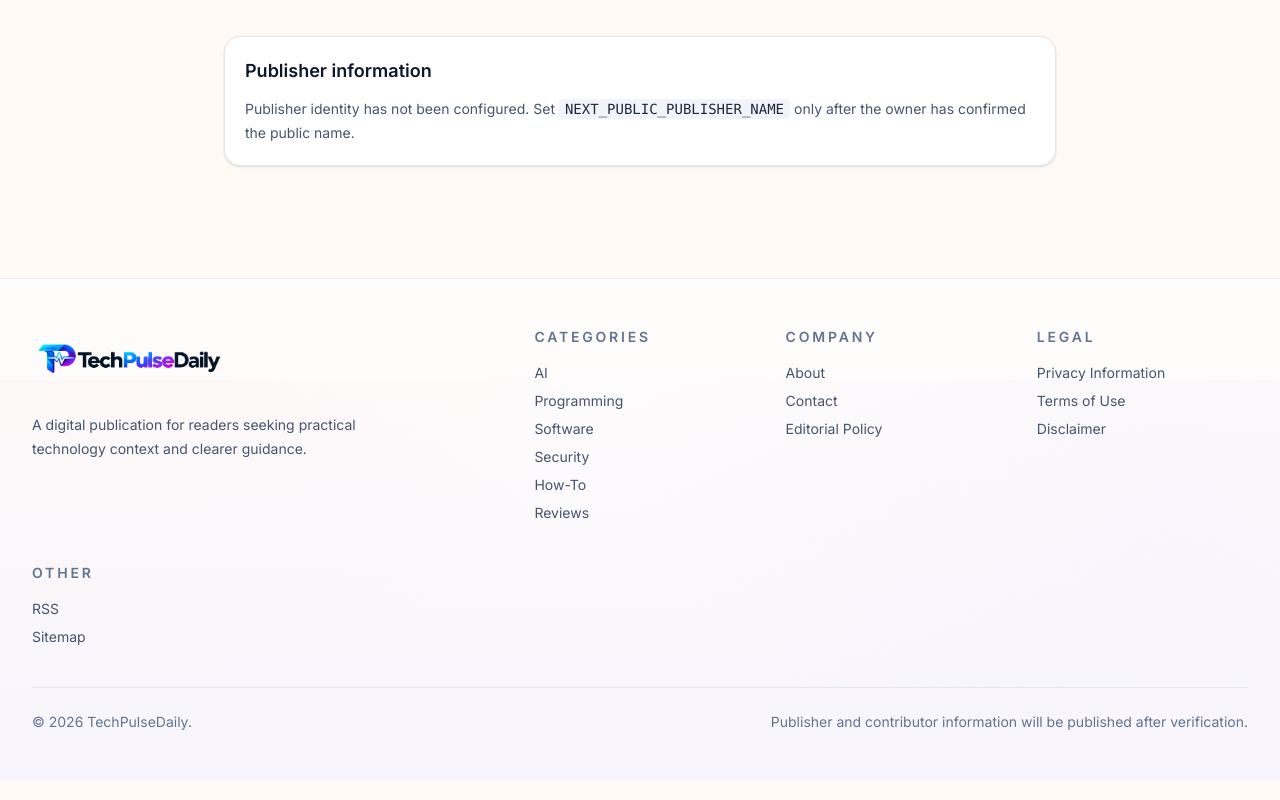
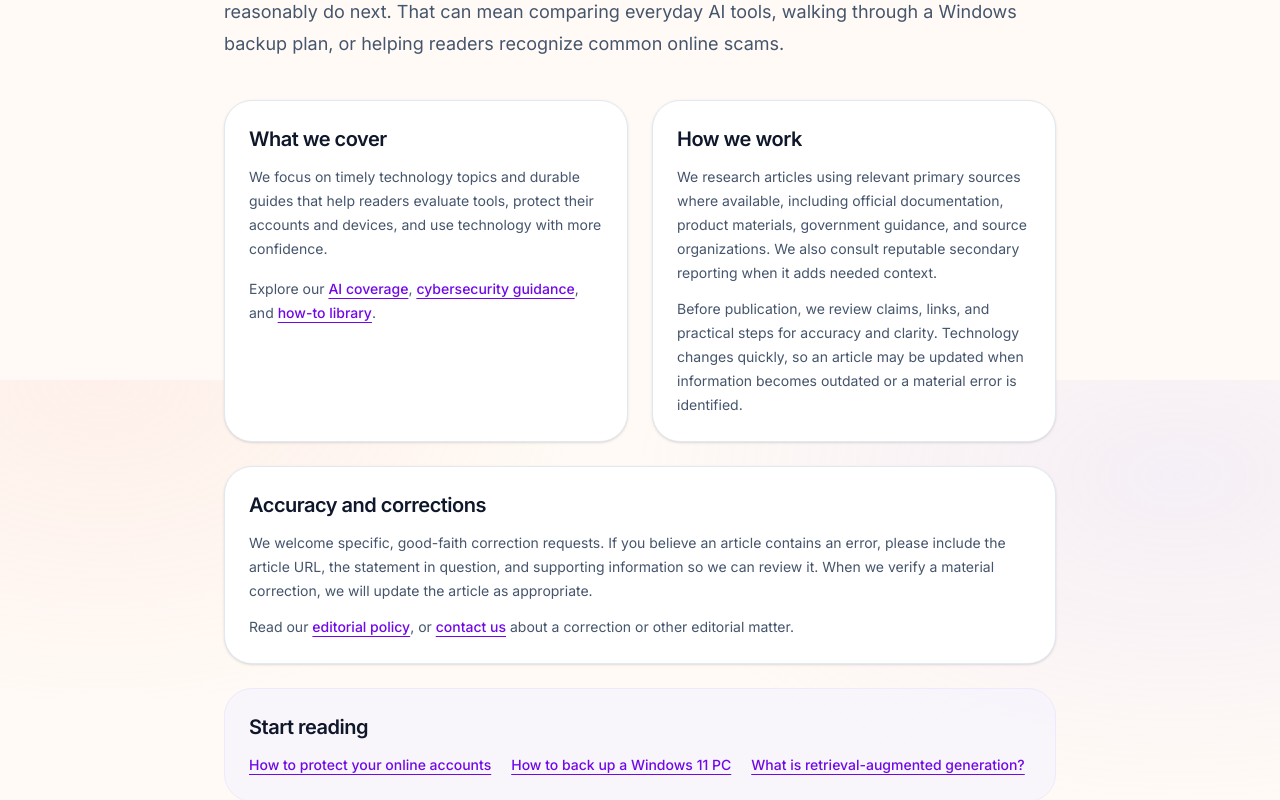
Before and after one commit to abdul-majid318/techpulsedaily, a Next.js app: page /about in a window 1280 px wide. Shown: the part 420-1220 px from the top of the page. Built offline with nearby package versions, Linux system fonts and the light colour scheme; no server answers.

Commit message:
Complete About and Contact pages

```diff
--- a/app/about/page.tsx
+++ b/app/about/page.tsx
@@ -1,9 +1,10 @@
 import type { Metadata } from "next";
-import { siteConfig } from "@/lib/site-config";
+import Link from "next/link";
 
 export const metadata: Metadata = {
-  title: "About",
-  description: "Learn about TechPulseDaily and its approach to technology coverage.",
+  title: "About TechPulseDaily: Practical Technology Coverage",
+  description:
+    "Learn how TechPulseDaily covers technology, AI, software, cybersecurity, and practical how-to topics for US readers.",
 };
 
 export default function AboutPage() {
@@ -12,13 +13,36 @@ export default function AboutPage() {
       <p className="text-xs font-semibold uppercase tracking-[0.22em] text-slate-500 dark:text-slate-400">About us</p>
       <h1 className="mt-3 text-4xl font-semibold tracking-tight text-slate-900 dark:text-white">Technology coverage with practical context.</h1>
       <div className="mt-8 space-y-6 text-lg leading-8 text-slate-600 dark:text-slate-300">
-        <p>TechPulseDaily publishes technology topics, practical guides, and software coverage for readers seeking clearer context around digital tools and everyday technology.</p>
-        <p>The publication&apos;s ownership, editorial contacts, contributor profiles, and operating details will be published when they have been verified by the publisher. This page does not represent unverified individuals, credentials, or business details.</p>
+        <p>TechPulseDaily is an independent digital publication for US readers who want to make sense of the technology shaping work, home, and everyday life. We cover artificial intelligence, software, cybersecurity, digital privacy, developer tools, and practical how-to topics with an emphasis on useful context over noise.</p>
+        <p>Our aim is straightforward: explain what a technology does, why it matters, and what readers can reasonably do next. That can mean comparing everyday AI tools, walking through a Windows backup plan, or helping readers recognize common online scams.</p>
       </div>
-      <div className="mt-10 rounded-2xl border border-slate-200 bg-white p-5 shadow-sm dark:border-slate-800 dark:bg-slate-900">
-        <h2 className="text-lg font-semibold text-slate-900 dark:text-white">Publisher information</h2>
-        {siteConfig.publisherName ? <p className="mt-3 text-sm leading-6 text-slate-600 dark:text-slate-300">Publisher: {siteConfig.publisherName}</p> : <p className="mt-3 text-sm leading-6 text-slate-600 dark:text-slate-300">Publisher identity has not been configured. Set <code className="rounded bg-slate-100 px-1.5 py-0.5 text-slate-800 dark:bg-slate-800 dark:text-slate-100">NEXT_PUBLIC_PUBLISHER_NAME</code> only after the owner has confirmed the public name.</p>}
+      <div className="mt-10 grid gap-6 md:grid-cols-2">
+        <section className="rounded-[28px] border border-slate-200 bg-white p-6 shadow-sm dark:border-slate-800 dark:bg-slate-900" aria-labelledby="coverage-heading">
+          <h2 id="coverage-heading" className="text-xl font-semibold tracking-tight text-slate-900 dark:text-white">What we cover</h2>
+          <p className="mt-3 text-sm leading-6 text-slate-600 dark:text-slate-300">We focus on timely technology topics and durable guides that help readers evaluate tools, protect their accounts and devices, and use technology with more confidence.</p>
+          <p className="mt-4 text-sm leading-6 text-slate-600 dark:text-slate-300">Explore our <Link className="font-medium text-violet-700 underline underline-offset-4 dark:text-violet-300" href="/category/artificial-intelligence">AI coverage</Link>, <Link className="font-medium text-violet-700 underline underline-offset-4 dark:text-violet-300" href="/category/cybersecurity">cybersecurity guidance</Link>, and <Link className="font-medium text-violet-700 underline underline-offset-4 dark:text-violet-300" href="/category/how-to">how-to library</Link>.</p>
+        </section>
+        <section className="rounded-[28px] border border-slate-200 bg-white p-6 shadow-sm dark:border-slate-800 dark:bg-slate-900" aria-labelledby="standards-heading">
+          <h2 id="standards-heading" className="text-xl font-semibold tracking-tight text-slate-900 dark:text-white">How we work</h2>
+          <p className="mt-3 text-sm leading-6 text-slate-600 dark:text-slate-300">We research articles using relevant primary sources where available, including official documentation, product materials, government guidance, and source organizations. We also consult reputable secondary reporting when it adds needed context.</p>
+          <p className="mt-3 text-sm leading-6 text-slate-600 dark:text-slate-300">Before publication, we review claims, links, and practical steps for accuracy and clarity. Technology changes quickly, so an article may be updated when information becomes outdated or a material error is identified.</p>
+        </section>
       </div>
+      <section className="mt-6 rounded-[28px] border border-slate-200 bg-white p-6 shadow-sm dark:border-slate-800 dark:bg-slate-900" aria-labelledby="corrections-heading">
+        <h2 id="corrections-heading" className="text-xl font-semibold tracking-tight text-slate-900 dark:text-white">Accuracy and corrections</h2>
+        <div className="mt-3 space-y-3 text-sm leading-6 text-slate-600 dark:text-slate-300">
+          <p>We welcome specific, good-faith correction requests. If you believe an article contains an error, please include the article URL, the statement in question, and supporting information so we can review it. When we verify a material correction, we will update the article as appropriate.</p>
+          <p>Read our <Link className="font-medium text-violet-700 underline underline-offset-4 dark:text-violet-300" href="/editorial-policy">editorial policy</Link>, or <Link className="font-medium text-violet-700 underline underline-offset-4 dark:text-violet-300" href="/contact">contact us</Link> about a correction or other editorial matter.</p>
+        </div>
+      </section>
+      <section className="mt-6 rounded-[28px] border border-violet-100 bg-violet-50/60 p-6 dark:border-violet-950 dark:bg-violet-950/20" aria-labelledby="start-reading-heading">
+        <h2 id="start-reading-heading" className="text-xl font-semibold tracking-tight text-slate-900 dark:text-white">Start reading</h2>
+        <div className="mt-3 flex flex-col gap-2 text-sm leading-6 sm:flex-row sm:flex-wrap sm:gap-x-5 sm:gap-y-2">
+          <Link className="font-medium text-violet-700 underline underline-offset-4 dark:text-violet-300" href="/article/how-to-protect-your-online-accounts">How to protect your online accounts</Link>
+          <Link className="font-medium text-violet-700 underline underline-offset-4 dark:text-violet-300" href="/article/how-to-back-up-windows-11-pc">How to back up a Windows 11 PC</Link>
+          <Link className="font-medium text-violet-700 underline underline-offset-4 dark:text-violet-300" href="/article/what-is-retrieval-augmented-generation">What is retrieval-augmented generation?</Link>
+        </div>
+      </section>
     </div>
   );
 }
--- a/components/Footer.tsx
+++ b/components/Footer.tsx
@@ -1,6 +1,7 @@
 import Image from "next/image";
 import Link from "next/link";
 import { categories } from "@/lib/articles";
+import { siteConfig } from "@/lib/site-config";
 
 const companyLinks = [{ label: "About", href: "/about" }, { label: "Contact", href: "/contact" }, { label: "Editorial Policy", href: "/editorial-policy" }];
 const legalLinks = [{ label: "Privacy Information", href: "/privacy-policy" }, { label: "Terms of Use", href: "/terms" }, { label: "Disclaimer", href: "/disclaimer" }];
@@ -11,7 +12,7 @@ export function Footer() {
     <footer className="mt-16 border-t border-violet-100 bg-gradient-to-b from-white/60 to-violet-50/80 dark:border-slate-800 dark:from-slate-950 dark:to-violet-950/20">
       <div className="mx-auto container px-4 py-12 sm:px-6 lg:px-8">
         <div className="grid gap-10 md:grid-cols-2 lg:grid-cols-5">
-          <div className="lg:col-span-2"><Link href="/" aria-label="TechPulseDaily home" className="inline-flex"><Image src="/logo-dark.png" alt="TechPulseDaily" width={2172} height={724} className="h-auto w-48 dark:hidden" /><Image src="/logo-light.png" alt="" width={2172} height={724} className="hidden h-auto w-48 dark:block" /></Link><p className="mt-4 max-w-sm text-sm leading-6 text-slate-600 dark:text-slate-300">A digital publication for readers seeking practical technology context and clearer guidance.</p></div>
+          <div className="lg:col-span-2"><Link href="/" aria-label="TechPulseDaily home" className="inline-flex"><Image src="/logo-dark.png" alt="TechPulseDaily" width={2172} height={724} className="h-auto w-48 dark:hidden" /><Image src="/logo-light.png" alt="" width={2172} height={724} className="hidden h-auto w-48 dark:block" /></Link><p className="mt-4 max-w-sm text-sm leading-6 text-slate-600 dark:text-slate-300">A digital publication for readers seeking practical technology context and clearer guidance.</p><a href={`mailto:${siteConfig.contactEmail}`} className="mt-4 inline-block text-sm font-medium text-violet-700 underline underline-offset-4 dark:text-violet-300">{siteConfig.contactEmail}</a></div>
           <FooterLinkGroup title="Categories" links={categories.map((category) => ({ label: category.shortName, href: `/category/${category.slug}` }))} />
           <FooterLinkGroup title="Company" links={companyLinks} />
           <FooterLinkGroup title="Legal" links={legalLinks} />
--- a/lib/site-config.ts
+++ b/lib/site-config.ts
@@ -32,7 +32,7 @@ export const siteConfig = {
   name: "TechPulseDaily",
   url: getSiteUrl(),
   publisherName: getOptionalValue(process.env.NEXT_PUBLIC_PUBLISHER_NAME),
-  contactEmail: getOptionalValue(process.env.NEXT_PUBLIC_CONTACT_EMAIL),
+  contactEmail: "contact@techpulsedaily.store",
   optionalCookiesEnabled: getBooleanValue(process.env.NEXT_PUBLIC_OPTIONAL_COOKIES_ENABLED),
   adPlacementsEnabled: getBooleanValue(process.env.NEXT_PUBLIC_AD_PLACEMENTS_ENABLED),
 };
```
Also changed, not shown: app/contact/page.tsx (+27 -13 lines).
